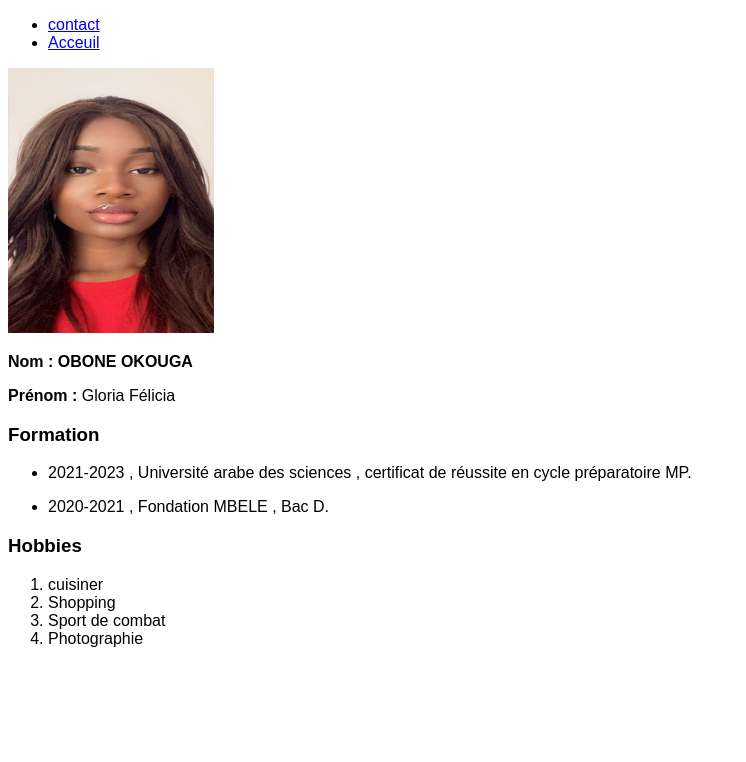
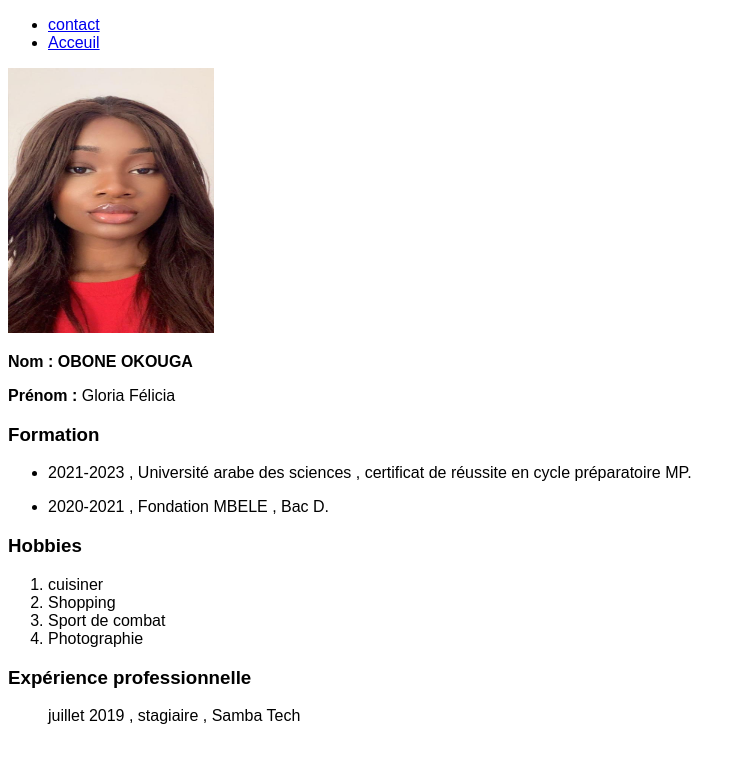
Before and after one commit to Gloria-Felicia/mon-cv, a plain HTML site: page index.html in a window 1280 px wide. Shown: the whole page, without its empty margins (0-746 px from the left). Drawn offline with Linux system fonts and the light colour scheme.

Commit message:
experiences professionnelles

```diff
--- a/index.html
+++ b/index.html
@@ -35,5 +35,9 @@
         <li>Sport de combat</li>
         <Li>Photographie</Li>
     </ol>
+    <h3>Expérience professionnelle</h3>
+    <ul>
+        juillet 2019 , stagiaire , Samba Tech
+    </ul>
 </body>
 </html>
```
